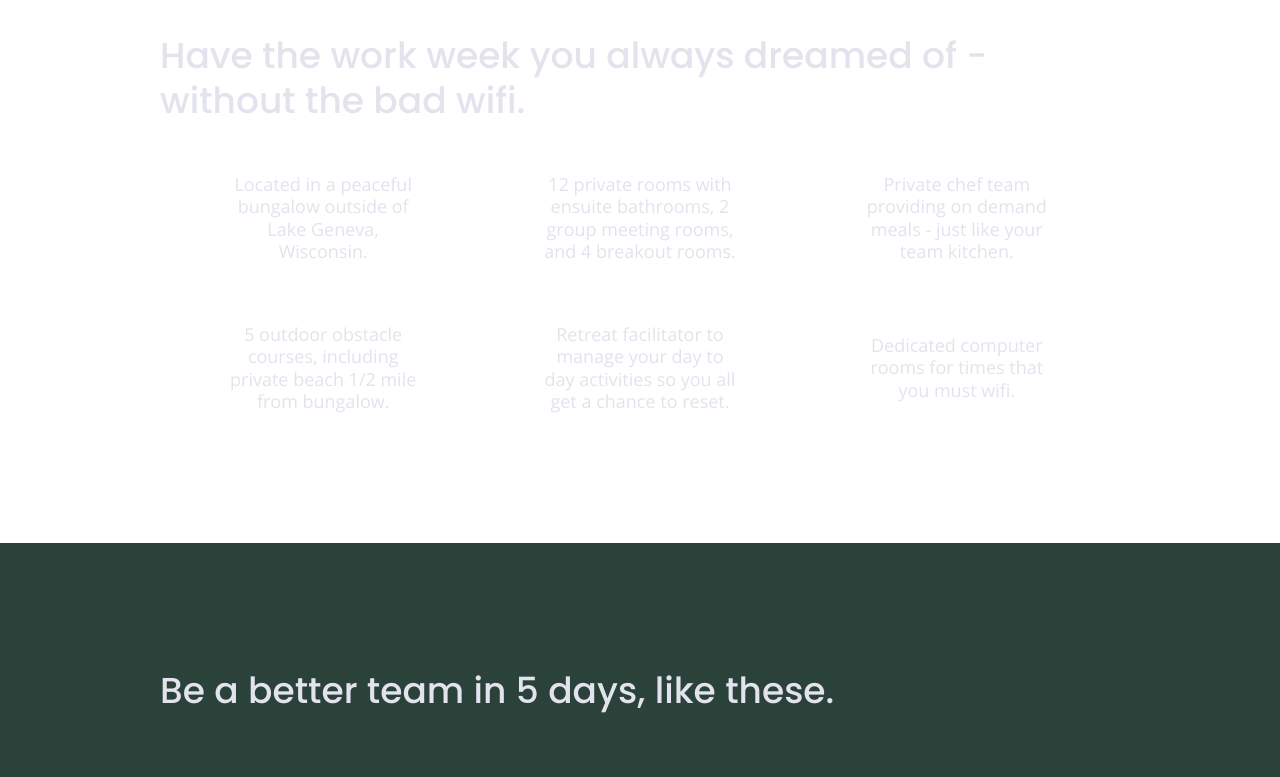
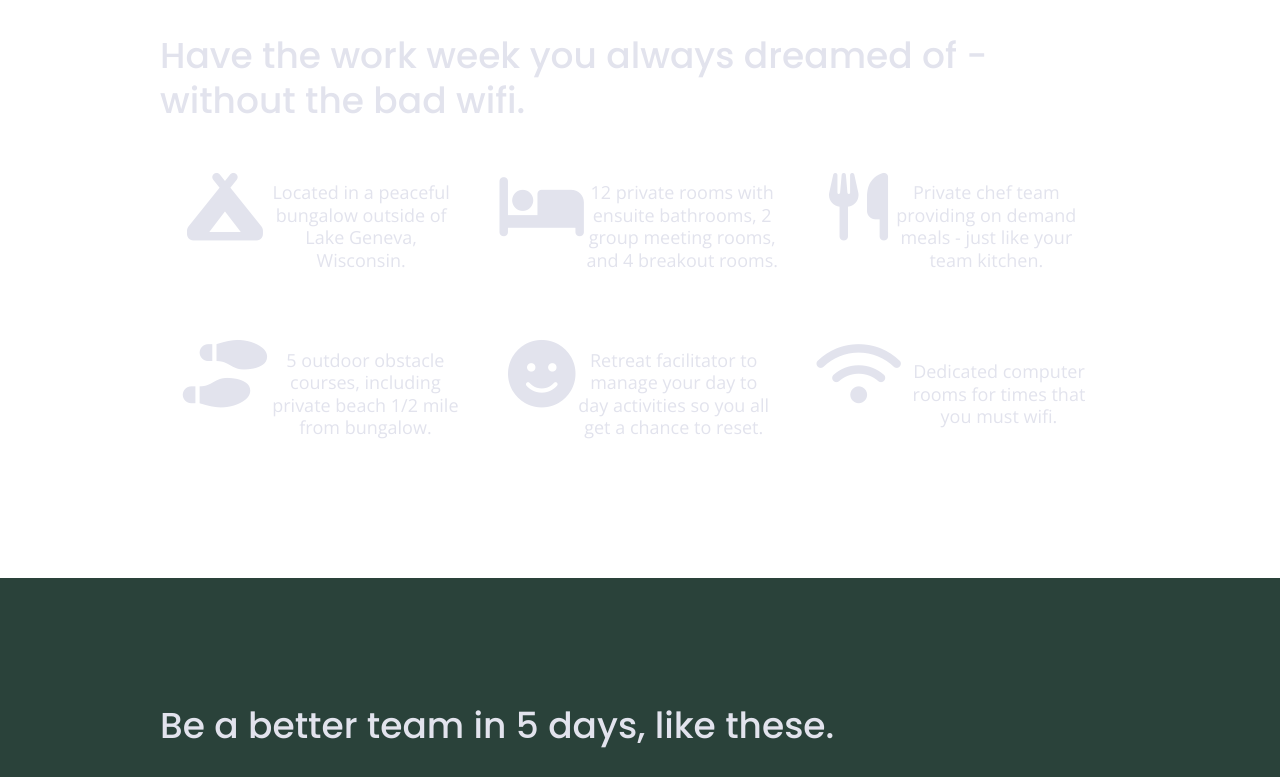
Before and after one commit to NicoleP20/unplugged-retreat, a website built with Parcel: page index.html in a window 1280 px wide. Shown: the part 1087-1864 px from the top of the page. Built offline with nearby package versions, Linux system fonts and the light colour scheme; files whose address does not match are found by name.

Commit message:
Features icons and fontawesome script added

```diff
--- a/css/main.css
+++ b/css/main.css
@@ -311,7 +311,7 @@ input[type="button"] {
 }
 
 .features article {
-  width: 60%;
+  width: 63%;
   margin: 30px 0;
 }
 
@@ -320,6 +320,12 @@ input[type="button"] {
   justify-content: center;
   align-items: center;
   flex-flow: row wrap;
+}
+
+.features i {
+  font-size: 3.75em;
+  margin-bottom: 40px;
+  color: #e2e3ed;
 }
 
 .features p {
--- a/index.html
+++ b/index.html
@@ -17,6 +17,9 @@
 
     <link rel="stylesheet" href="css/normalize.css" />
     <link rel="stylesheet" href="css/main.css" />
+
+    <!-- Fontawesome code -->
+    <script src="https://kit.fontawesome.com/fac234019c.js" crossorigin="anonymous"></script>
 
    <!-- Google Fonts -->
     <link href="https://fonts.googleapis.com/css?family=Open+Sans:400,700|Poppins:500,700" rel="stylesheet">
@@ -81,41 +84,53 @@
           </h2>
           <div class="features-items">
             <article>
-              <p class="fontawesome-icon"></p>
+              <p class="fontawesome-icon">
+                <i class="fa-solid fa-campground"></i>
+              </p>
               <p class="features-item-description">
                 Located in a peaceful bungalow outside of Lake Geneva, Wisconsin.
               </p>
             </article>
             <article>
-              <p class="fontawesome-icon"></p>
+              <p class="fontawesome-icon">
+                <i class="fa-solid fa-bed"></i>
+              </p>
               <p class="features-item-description">
                 12 private rooms with ensuite bathrooms, 2 group meeting rooms,
                 and 4 breakout rooms.
               </p>
             </article>
             <article>
-              <p class="fontawesome-icon"></p>
+              <p class="fontawesome-icon">
+                <i class="fa-solid fa-utensils"></i>
+              </p>
               <p class="features-item-description">
                 Private chef team providing on demand meals - just like your team
                 kitchen.
               </p>
             </article>
             <article>
-              <p class="fontawesome-icon"></p>
+              <p class="fontawesome-icon">
+                <i class="fa-solid fa-shoe-prints"></i>
+              </p>
               <p class="features-item-description">
                 5 outdoor obstacle courses, including private beach 1/2 mile from
                 bungalow.
               </p>
             </article>
             <article>
-              <p class="fontawesome-icon"></p>
+              <p class="fontawesome-icon">
+                <i class="fa-solid fa-face-smile"></i>
+              </p>
               <p class="features-item-description">
                 Retreat facilitator to manage your day to day activities so you
                 all get a chance to reset.
               </p>
             </article>
             <article>
-              <p class="fontawesome-icon"></p>
+              <p class="fontawesome-icon">
+                <i class="fa-solid fa-wifi"></i>
+              </p>
               <p class="features-item-description">
                 Dedicated computer rooms for times that you must wifi.
               </p>
```
Also changed, not shown: about/index.html (+6 -0 lines), faqs/index.html (+6 -0 lines).
